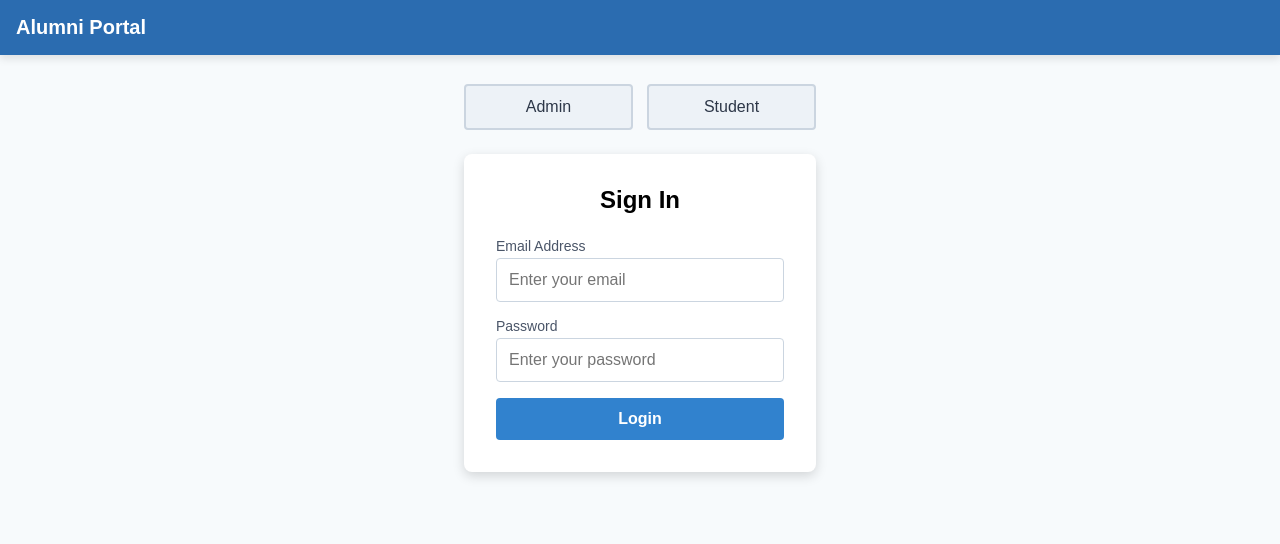
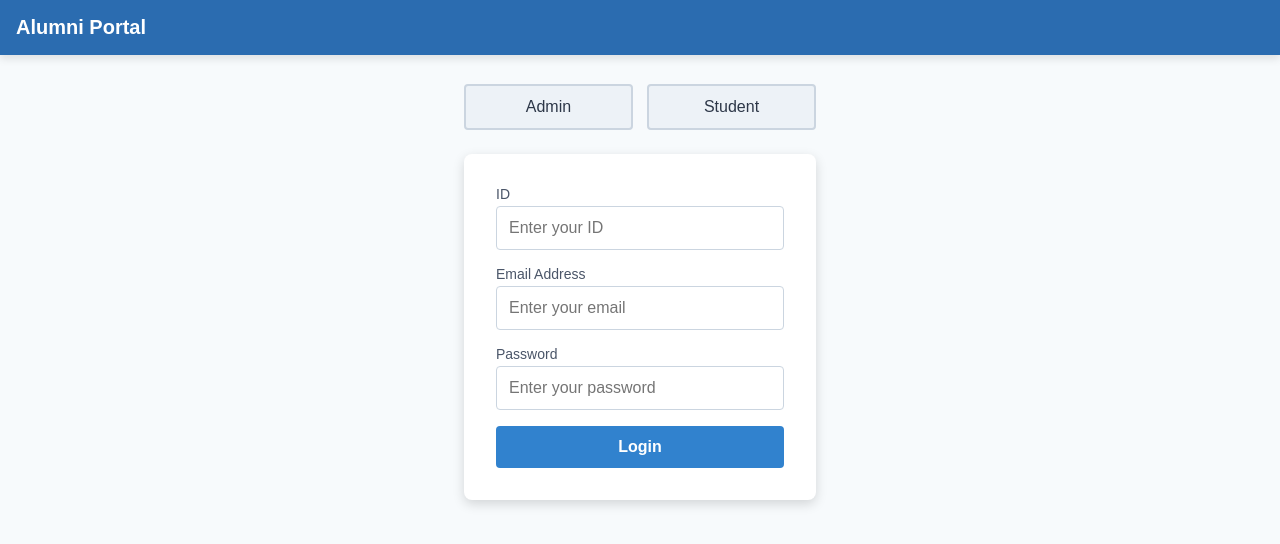
Before and after one commit to kaushik-bhat/Alumni, a React (Create React App) app in the folder Frontend/: page /login in a window 1280 px wide. Shown: the top 544 px of the page. Built offline with nearby package versions, Linux system fonts and the light colour scheme.

Commit message:
Login feature completed

```diff
--- a/Frontend/src/Login.js
+++ b/Frontend/src/Login.js
@@ -1,4 +1,3 @@
-// src/Login.js
 import React, { useState } from 'react';
 import axios from 'axios';
 import { useNavigate } from 'react-router-dom';
@@ -7,6 +6,7 @@ import './login.css';
 const Login = () => {
   const [email, setEmail] = useState('');
   const [password, setPassword] = useState('');
+  const [id, setId] = useState('');  // New state for ID
   const [error, setError] = useState('');
   const [userType, setUserType] = useState('');
   const navigate = useNavigate();
@@ -27,6 +27,7 @@ const Login = () => {
       const response = await axios.post('http://localhost:5000/login', {
         email,
         password,
+        id,       // Include ID in the request payload
         userType,
       });
 
@@ -35,7 +36,7 @@ const Login = () => {
         navigate('/');
       }
     } catch (err) {
-      setError('Invalid email or password');
+      setError(err.response?.data?.message || 'Invalid email or password');
     }
   };
 
@@ -62,8 +63,6 @@ const Login = () => {
         </div>
 
         <div className="login-box">
-          <h2 className="login-title">Sign In</h2>
-
           {error && (
             <div className="error-message">
               {error}
@@ -71,6 +70,18 @@ const Login = () => {
           )}
 
           <form onSubmit={handleSubmit}>
+            <div className="form-group">
+              <label className="form-label">ID</label>
+              <input
+                type="text"
+                value={id}
+                onChange={(e) => setId(e.target.value)}
+                className="form-input"
+                placeholder="Enter your ID"
+                required
+              />
+            </div>
+
             <div className="form-group">
               <label className="form-label">Email Address</label>
               <input
```
Also changed, not shown: 1 other file (tests, documents, lock files or other folders).
